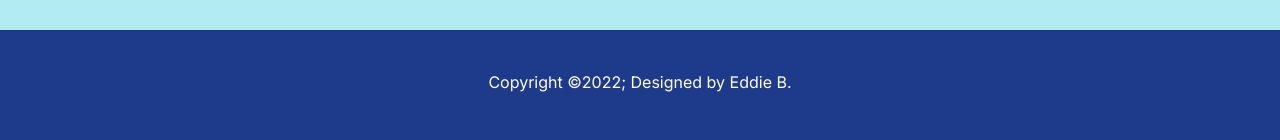
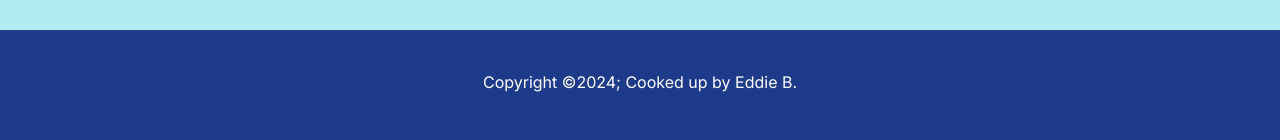
Before and after one commit to B-Eddie/discord-emoji, a Next.js app: page / in a window 1280 px wide. Shown: the part 670-810 px from the top of the page. Built offline with nearby package versions, Linux system fonts and the light colour scheme; no server answers.

Commit message:
Update Footer.js

```diff
--- a/src/components/Footer.js
+++ b/src/components/Footer.js
@@ -2,7 +2,7 @@
 export default function Footer() {
   return (
     <div className="flex flex-col items-center w-screen py-10 mt-20 text-white bg-blue-900">
-      <p>Copyright ©2022; Designed by Eddie B.</p>
+      <p>Copyright ©2024; Cooked up by Eddie B.</p>
       <div className="flex flex-row items-center mt-10">
         <a href="https://www.instagram.com/eddie.bian/" target="_blank">
           <svg
```
